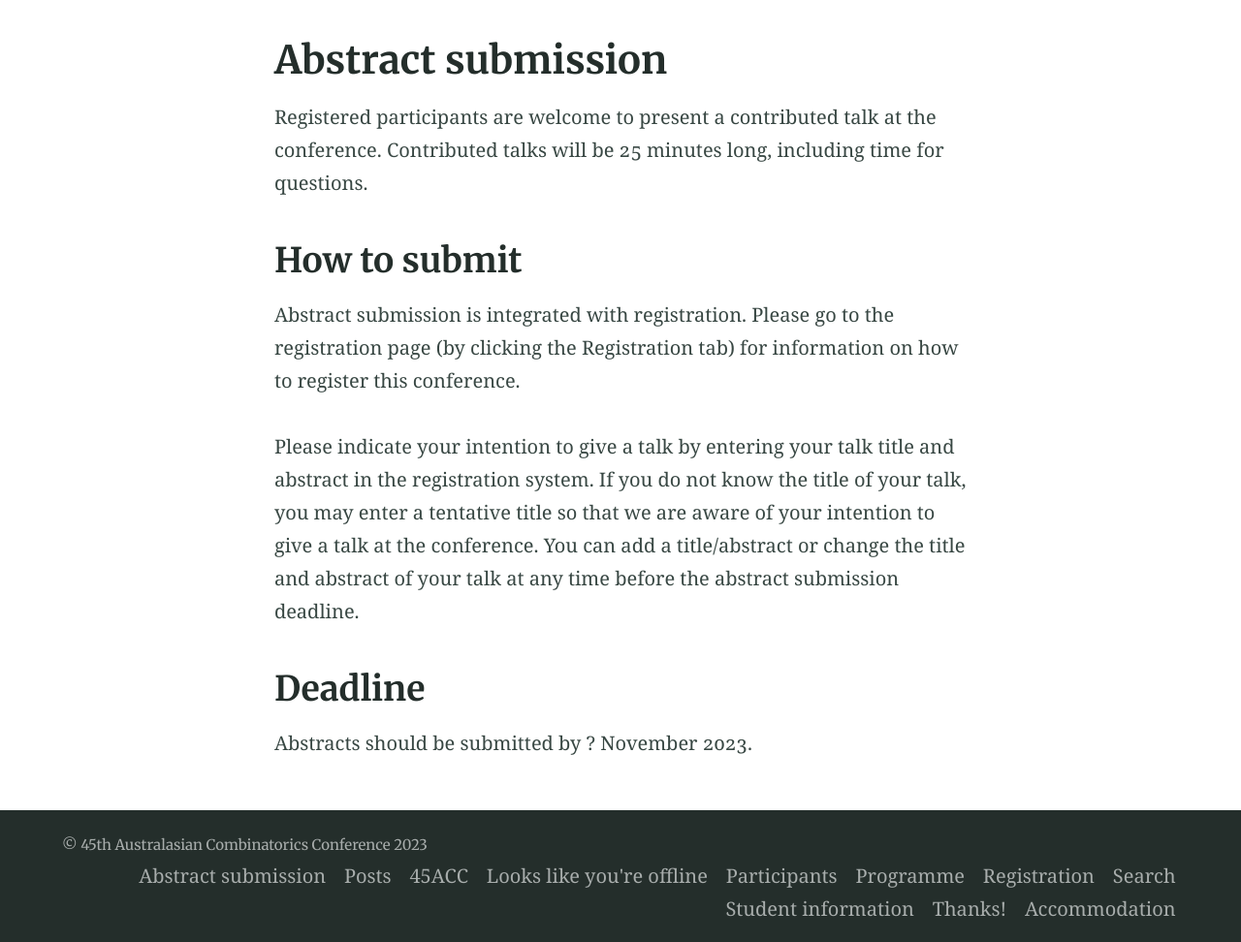
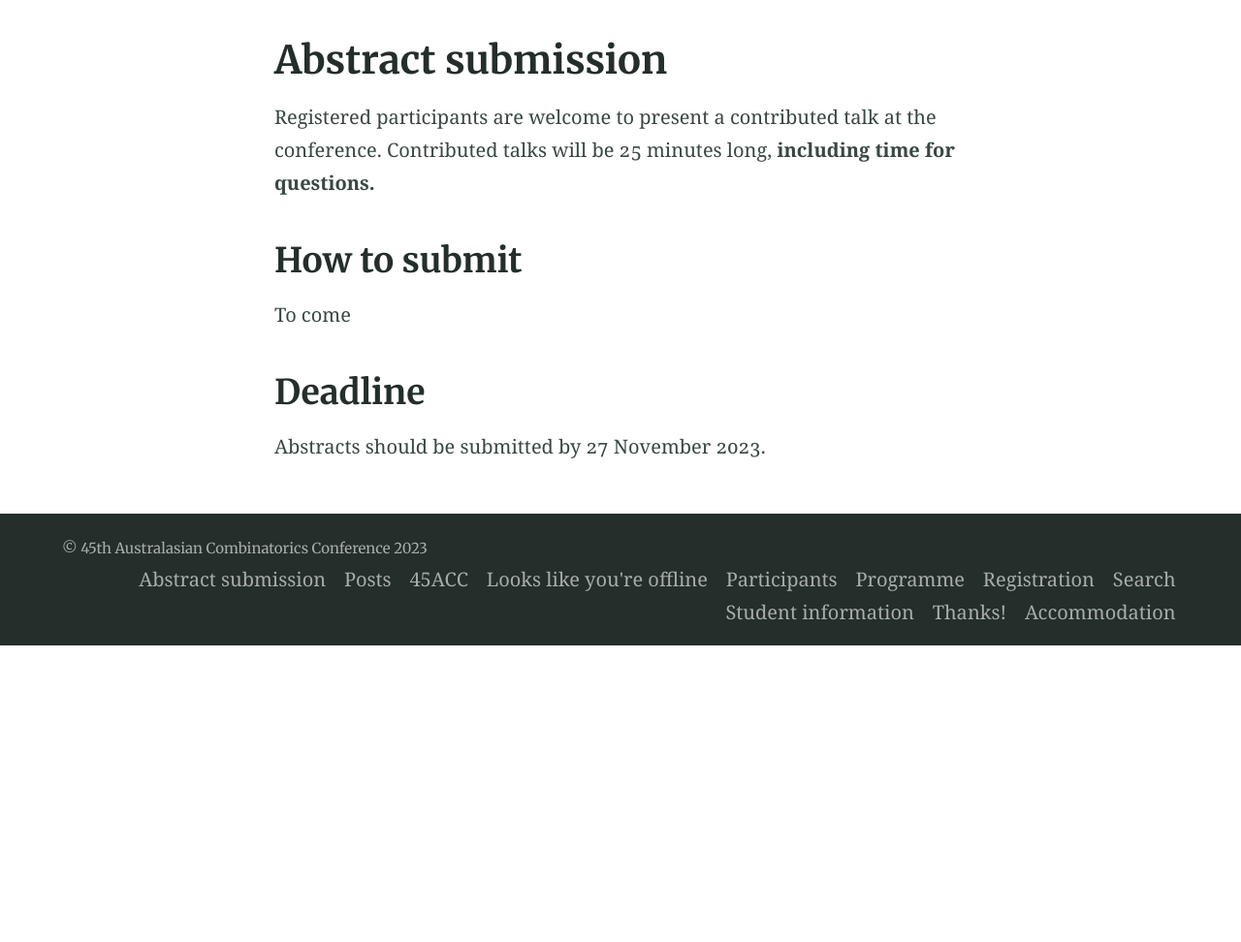
Before and after one commit to 45ACC/45ACC.github.io, a Jekyll site: the page built from abstractsubmission.md, in a window 1280 px wide. Shown: the part 424-1396 px from the top of the page at 97% size. Built offline with Jekyll 4.4.1, drawn with Linux system fonts in a browser that asks for light colours; after the commit the page ends 1090 px from its top, so only the background shows below that.

Commit message:
Update abstractsubmission.md

```diff
--- a/abstractsubmission.md
+++ b/abstractsubmission.md
@@ -7,17 +7,12 @@ excerpt: "Abstract submission page"
 aside: false
 ---
 
-Registered participants are welcome to present a contributed talk at the conference. Contributed talks will be 25 minutes long, including time for questions.
+Registered participants are welcome to present a contributed talk at the conference. Contributed talks will be 25 minutes long, **including time for questions.**
 
 ## How to submit
 
-Abstract submission is integrated with registration. Please go to the registration page (by clicking the Registration tab) for information on how to register this conference.
-
-Please indicate your intention to give a talk by entering your talk title and abstract in the registration system.
-If you do not know the title of your talk, you may enter a tentative title so that we are aware of your intention to
-give a talk at the conference. You can add a title/abstract or change the title and abstract of your talk at any time
-before the abstract submission deadline.
+To come
 
 ## Deadline
 
-Abstracts should be submitted by ? November 2023.
+Abstracts should be submitted by 27 November 2023.
```
